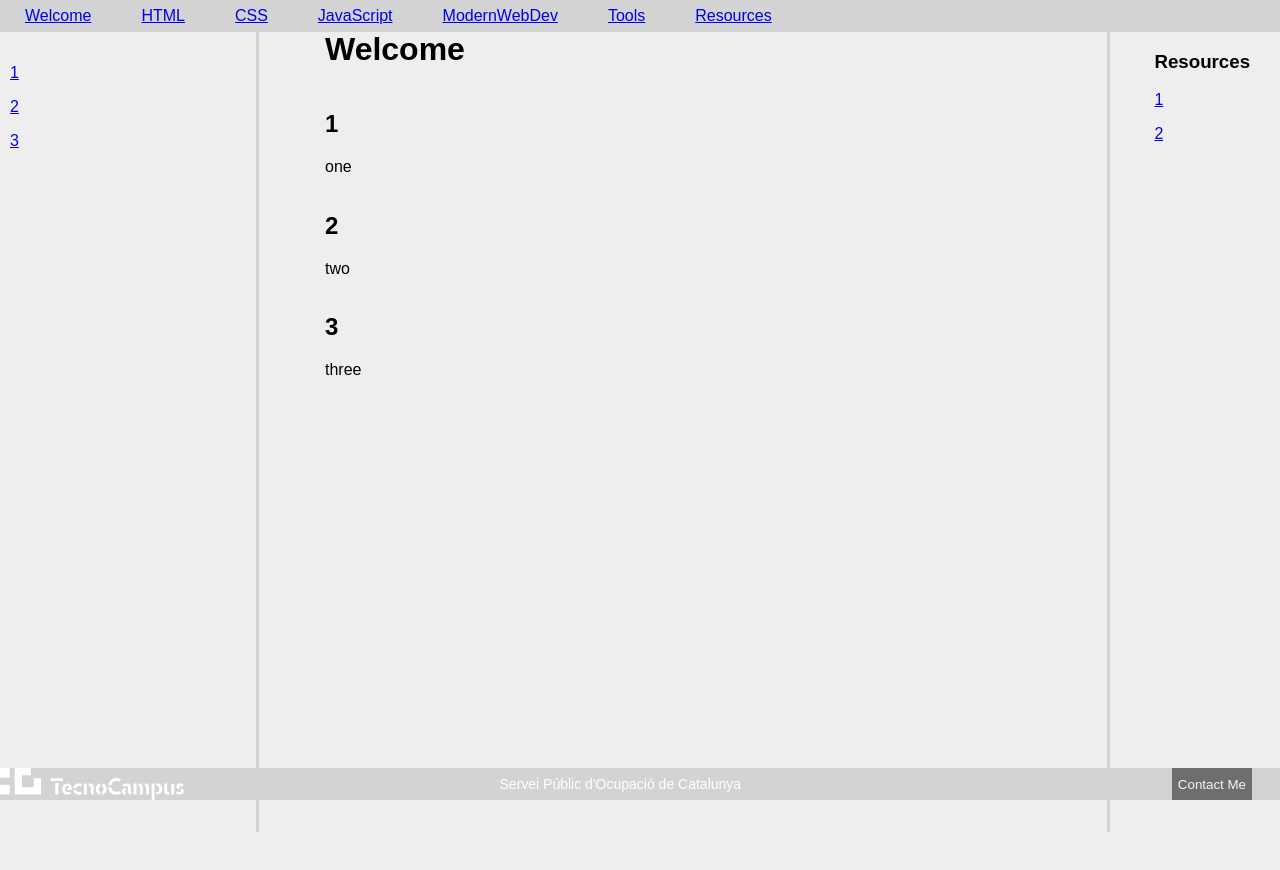
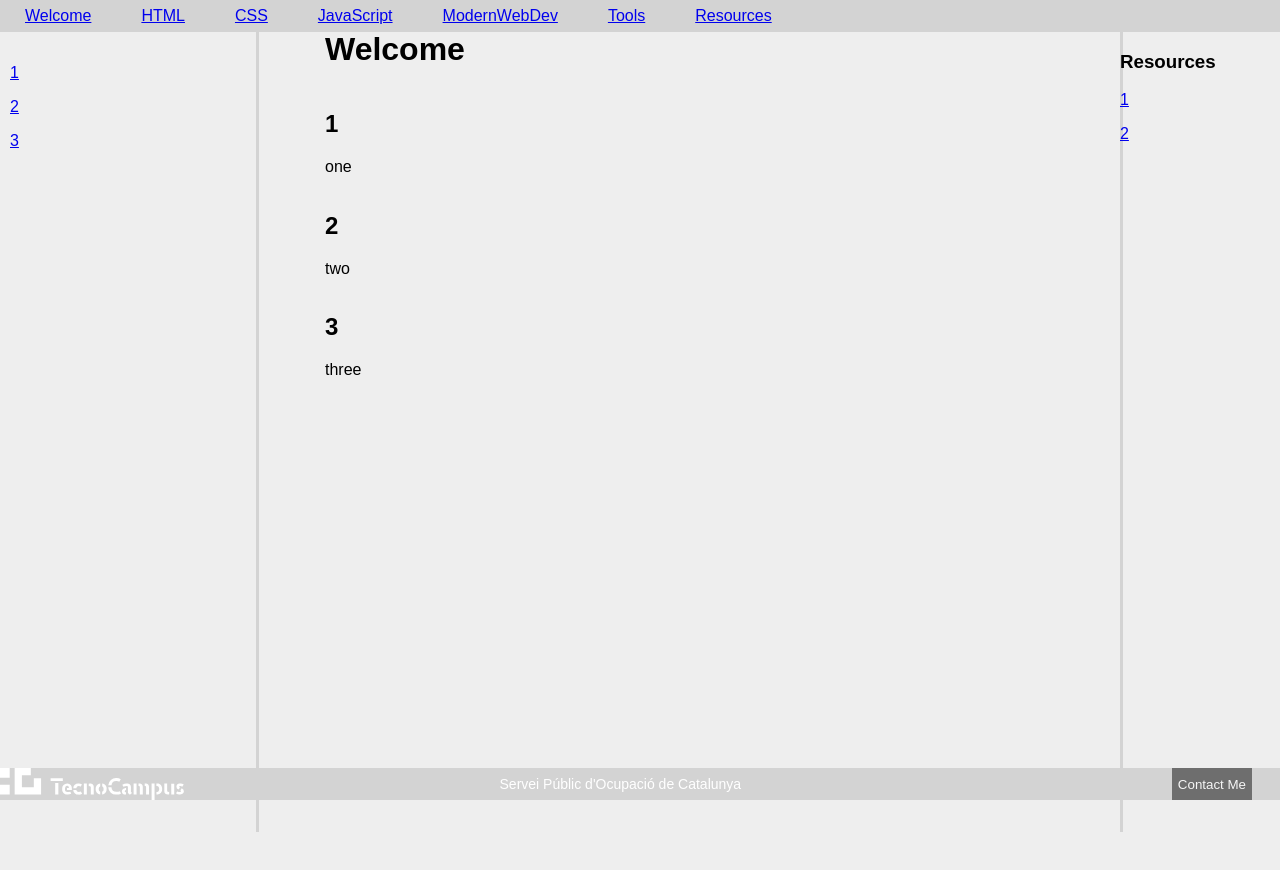
Before and after one commit to omesalles/final-portfolio, a React (Create React App) app: page / in a window 1280 px wide. Shown: the top 870 px of the page. Built offline with nearby package versions, Linux system fonts and the light colour scheme.

Commit message:
correcting right vertical line and aside menu

```diff
--- a/package.json
+++ b/package.json
@@ -39,5 +39,9 @@
       "last 1 firefox version",
       "last 1 safari version"
     ]
-  }
+  },
+  "main": "index.js",
+  "repository": "https://github.com/omesalles/final-portfolio.git",
+  "author": "omesalles <oscarmesalles@hotmail.com>",
+  "license": "MIT"
 }
--- a/src/pages/components/Panel/Panel.css
+++ b/src/pages/components/Panel/Panel.css
@@ -21,28 +21,26 @@
   height: 100vh;
   position: fixed;
   top: 2rem;
-  left: 86.5%;
+  left: 87.5%;
   height: 100%;
 }
-
 
 .page-content {
   grid-area: main;
   text-align: left;
   height: 1000px;
 }
-.paragraph-content{
-  display:block;
-  height:2rem;
-  margin-top:-2rem;
-  visibility:hidden;
+.paragraph-content {
+  display: block;
+  height: 2rem;
+  margin-top: -2rem;
+  visibility: hidden;
 }
 
 .aside-menu {
-  margin-left: -2%;
   grid-area: right;
   position: fixed;
-  left: calc(100vw - 100px);
+  left: 87.5vw;
   top: 2rem;
   font-size: 1.25vw;
   text-align: left;
@@ -71,7 +69,7 @@
   .context-menu {
     font-size: 2.5vw;
   }
-.vertical-line-right{
+  .vertical-line-right {
     display: none;
   }
 }
@@ -93,7 +91,7 @@
   .context-menu {
     display: none;
   }
-.vertical-line-left{
+  .vertical-line-left {
     display: none;
   }
 }
```
Also changed, not shown: 1 other file (tests, documents, lock files or other folders). Lines whose indentation alone changed are shown as unchanged.
